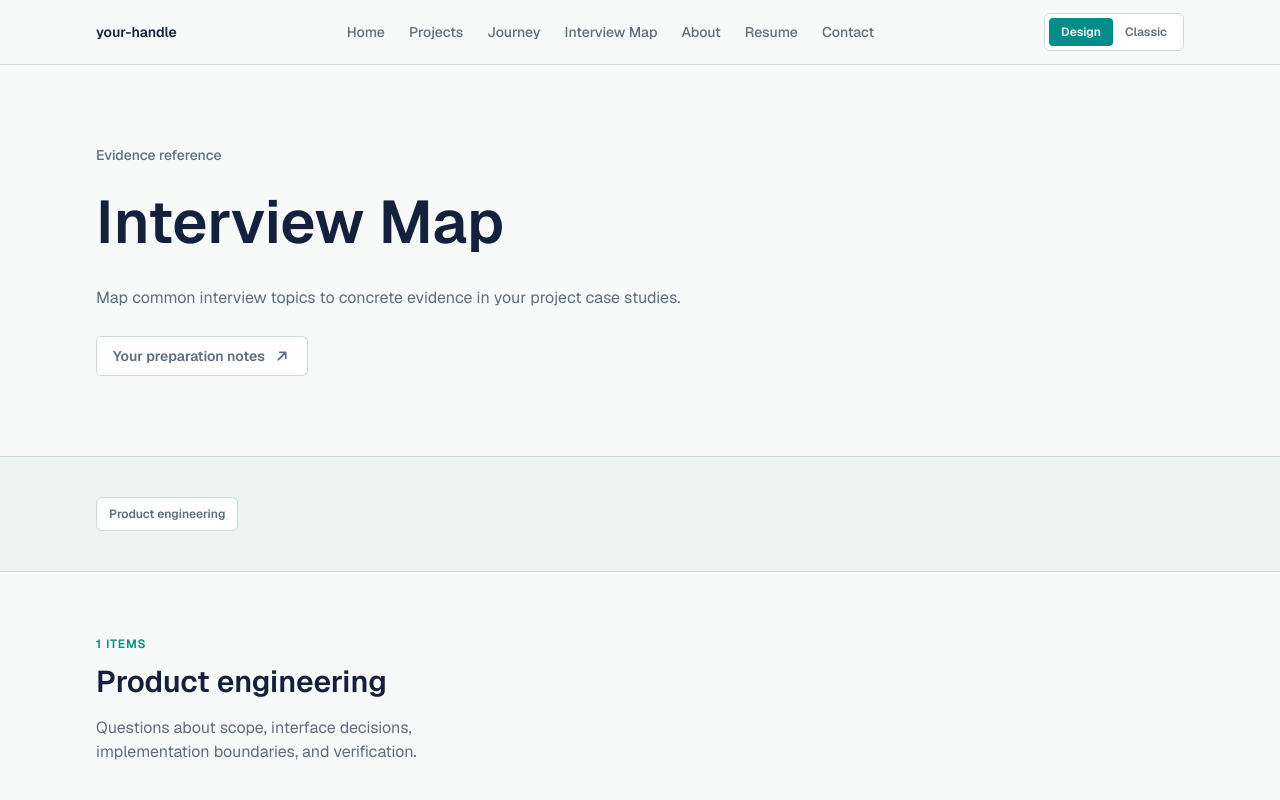
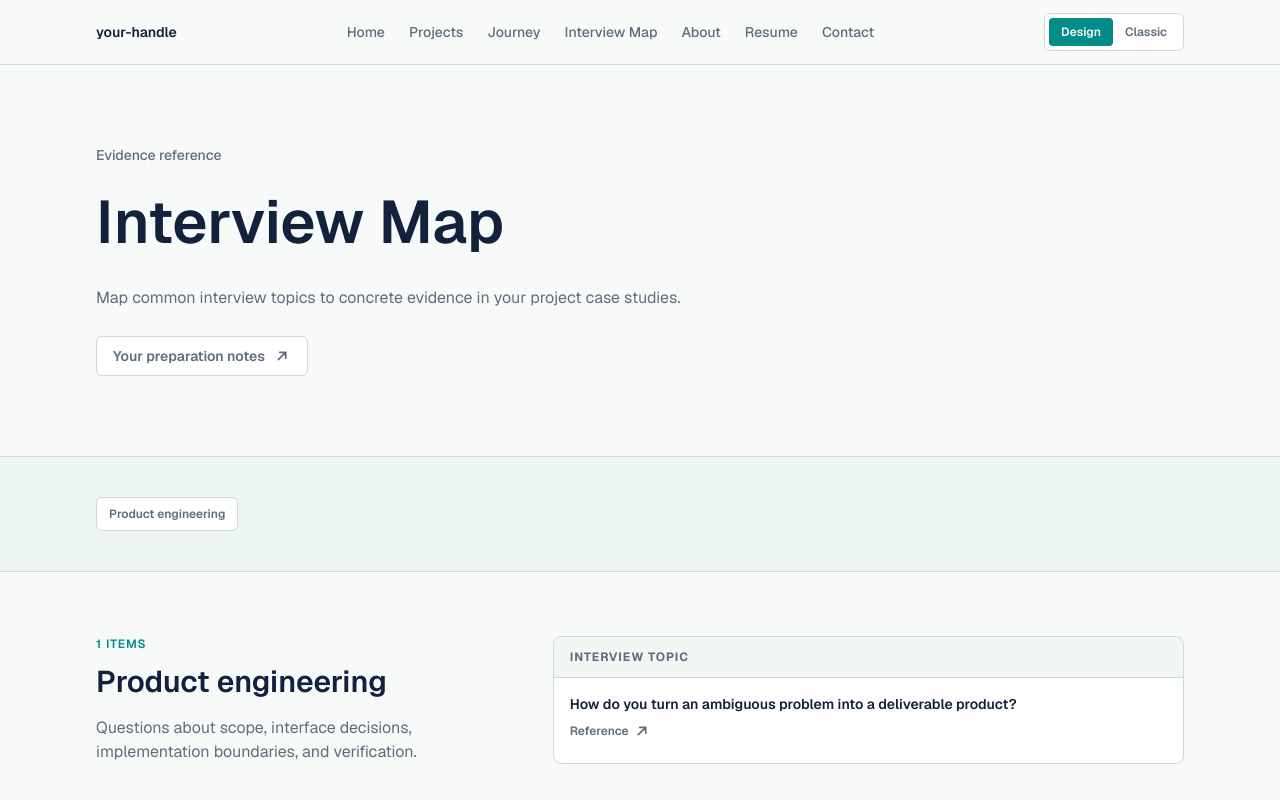
Before and after one commit to seungwoo7050/42web-workspace, a Next.js app: page /interview-map in a window 1280 px wide. Shown: the top 800 px of the page. Built offline with nearby package versions, Linux system fonts and the light colour scheme.

Commit message:
feat(interview-map): 주제와 외부 참조 표 추가

```diff
--- a/src/app/interview-map/page.tsx
+++ b/src/app/interview-map/page.tsx
@@ -163,6 +163,38 @@ function TrackSection({
             {track.body}
           </p>
         </div>
+        <div className="overflow-hidden rounded-lg border border-line bg-surface">
+          <table className="w-full border-collapse text-left text-sm">
+            <thead>
+              <tr className="border-b border-line bg-surface-soft text-xs font-semibold uppercase tracking-[0.08em] text-muted">
+                <th className="px-4 py-3" scope="col">
+                  {pageCopy.tracks.questionLabel}
+                </th>
+              </tr>
+            </thead>
+            <tbody>
+              {track.items.map((item) => (
+                <tr
+                  className="border-b border-line align-top last:border-b-0"
+                  key={item.label}
+                >
+                  <td className="px-4 py-4">
+                    <p className="font-semibold text-foreground">{item.label}</p>
+                    <a
+                      className="mt-2 inline-flex items-center gap-1 text-xs font-semibold text-muted transition hover:text-foreground"
+                      href={item.reference}
+                      rel="noreferrer"
+                      target="_blank"
+                    >
+                      {pageCopy.tracks.referenceLabel}
+                      <ArrowRightIcon className="-rotate-45" />
+                    </a>
+                  </td>
+                </tr>
+              ))}
+            </tbody>
+          </table>
+        </div>
       </div>
     </section>
   );
```
